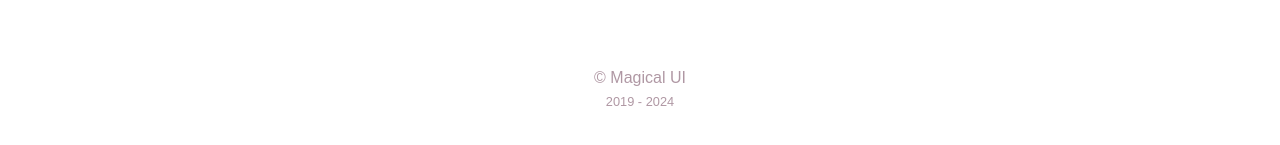
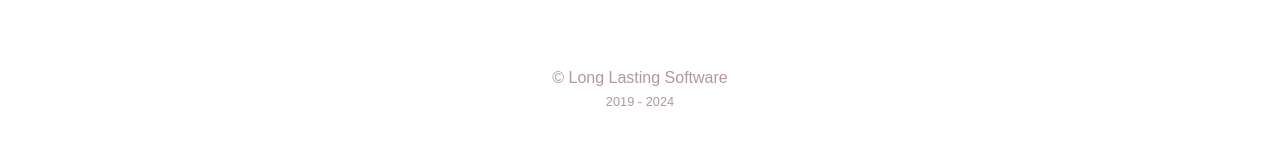
Before and after one commit to sayjeyhi/llsoftware, a React (Create React App) app: page / in a window 1280 px wide. Shown: the part 5249-5394 px from the top of the page. Built offline with nearby package versions, Linux system fonts and the light colour scheme.

Commit message:
Update index.js

```diff
--- a/src/pages/Home/component/Footer/index.js
+++ b/src/pages/Home/component/Footer/index.js
@@ -4,7 +4,7 @@
 const Footer = () => {
   return (
     <StFooterContainer>
-      <h4> © Magical UI</h4>
+      <h4> © Long Lasting Software</h4>
       <span>2019 - {new Date().getFullYear()} </span>
     </StFooterContainer>
   );
```
